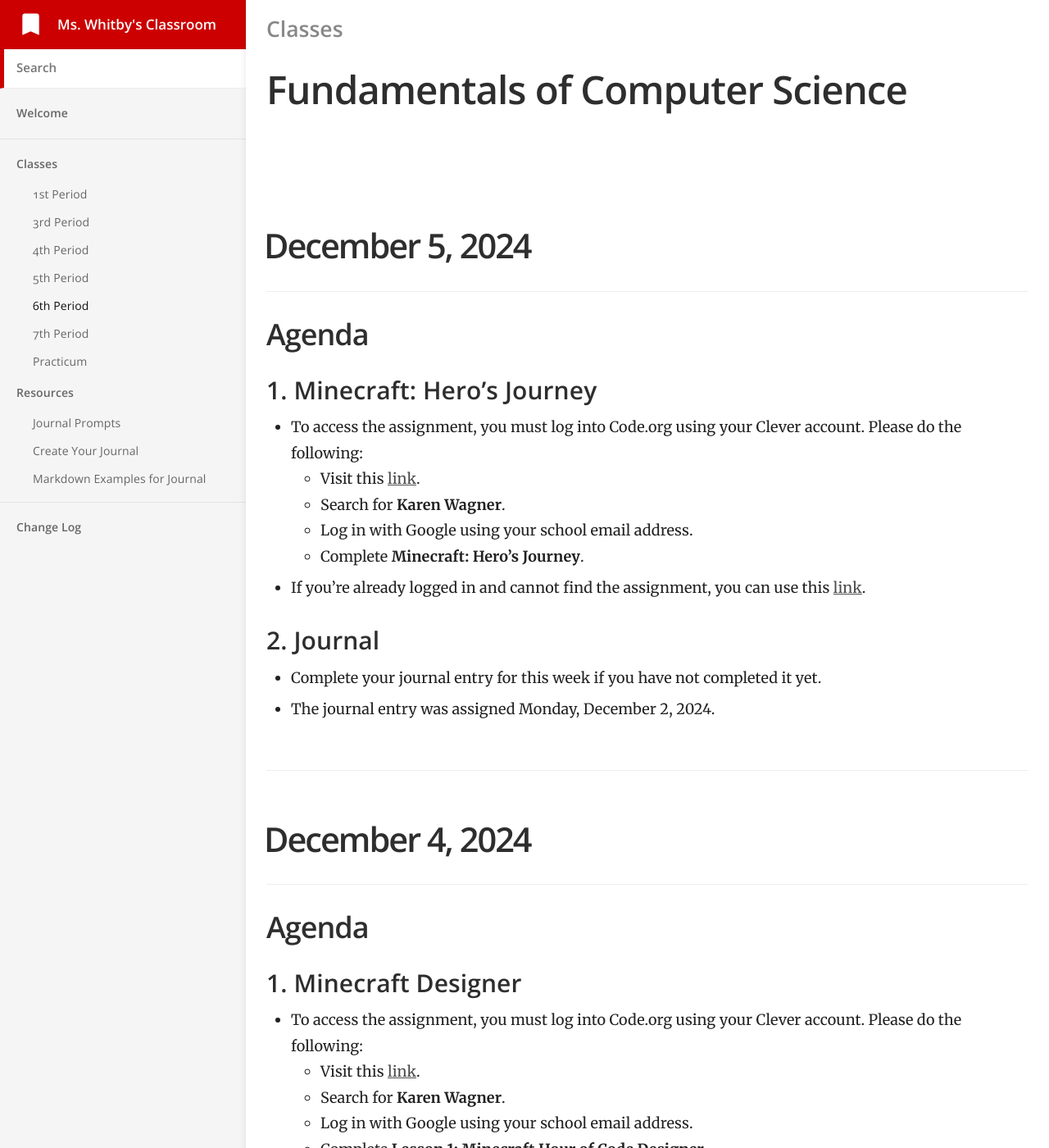
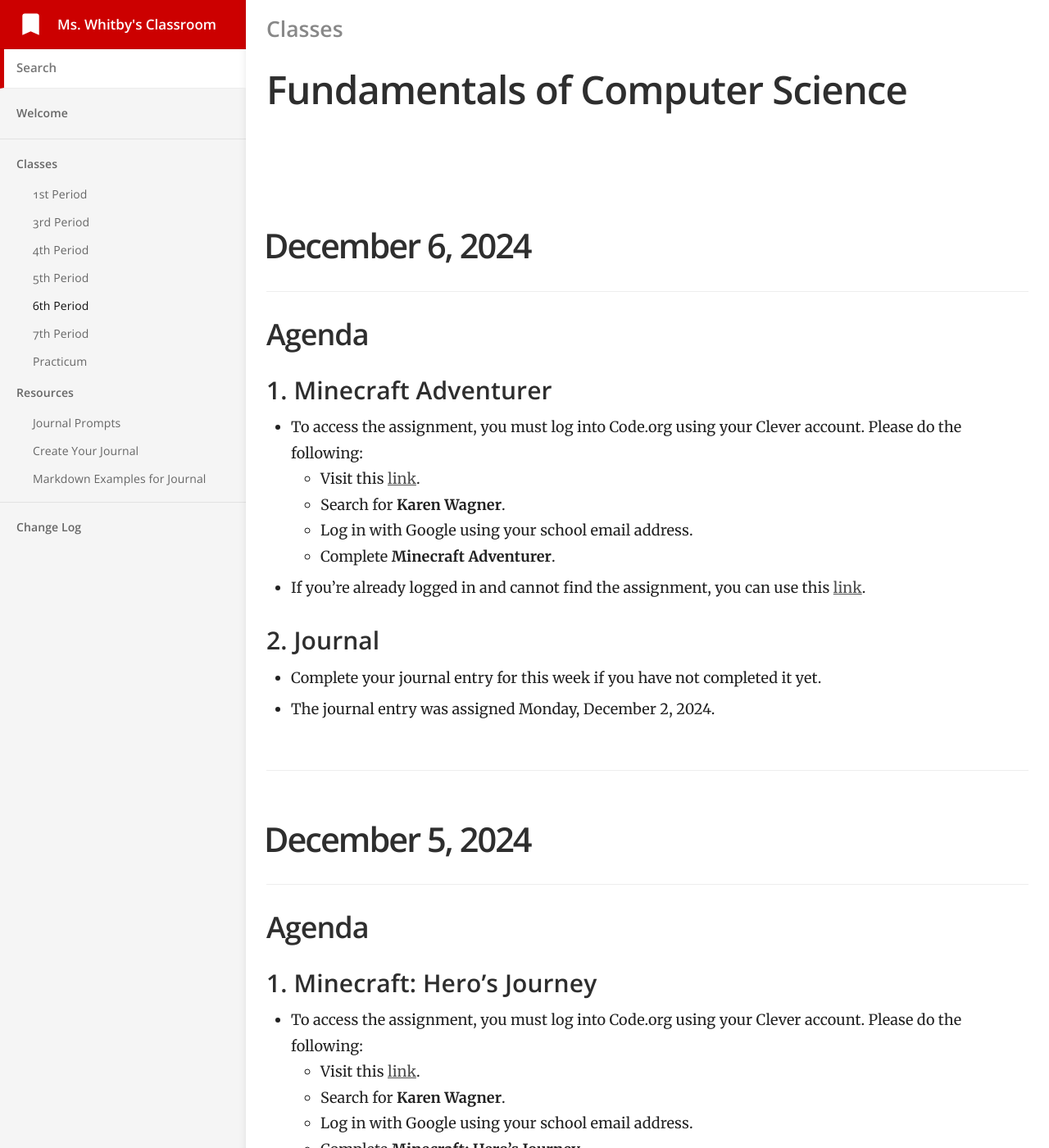
Before and after one commit to mswhitby/classroom, a Jekyll site: the page built from _docs/classes/6th.md, in a window 1280 px wide and 1400 px high. Shown: the whole window at 82% size. Built offline with Jekyll 4.4.1, drawn with Linux system fonts in a browser that asks for light colours.

Commit message:
Updated lessons

```diff
--- a/_docs/classes/6th.md
+++ b/_docs/classes/6th.md
@@ -4,6 +4,27 @@ subtitle: Fundamentals of Computer Science
 category: Classes
 order: 5
 ---
+
+# December 6, 2024
+
+## Agenda
+
+### 1. Minecraft Adventurer
+
+- To access the assignment, you must log into Code.org using your Clever account. Please do the following:
+    - Visit this [link](https://clever.com/oauth/district-picker?client_id=2f27405716644a951b23&redirect_uri=https%3A%2F%2Fstudio.code.org%2Fusers%2Fauth%2Fclever%2Fcallback&response_type=code&state=ede33ff61289cf32708a0f54079cdd23e31d0b0a02b0e0e8).
+    - Search for **Karen Wagner**.
+    - Log in with Google using your school email address.
+    - Complete **Minecraft Adventurer**.
+
+- If you're already logged in and cannot find the assignment, you can use this [link](https://studio.code.org/s/mc?section_id=5693479).
+
+### 2. Journal
+
+- Complete your journal entry for this week if you have not completed it yet.
+- The journal entry was assigned Monday, December 2, 2024.
+
+----
 
 # December 5, 2024
 
```
Also changed, not shown: _docs/classes/4th.md (+21 -0 lines).
